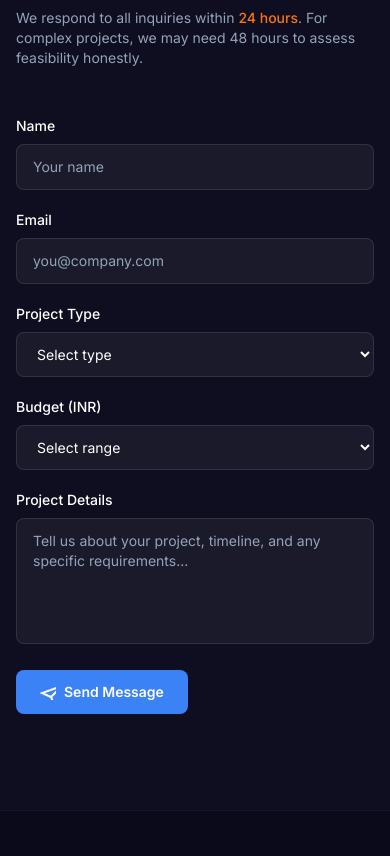
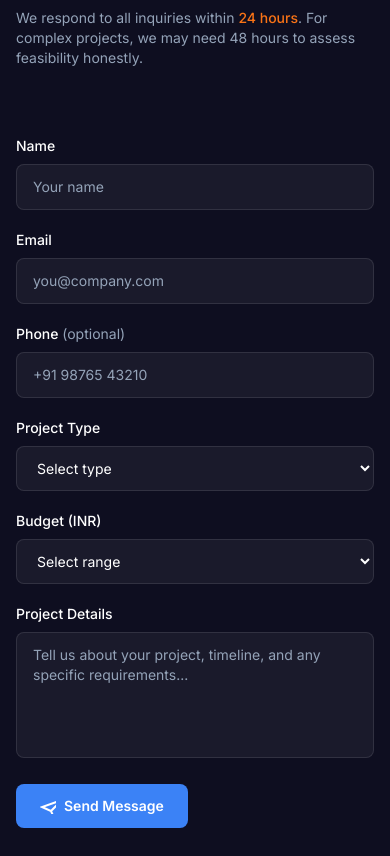
Before and after one commit to Divijha/ardiv, a plain HTML site: page ardiv-static-site/index.html in a window 390 px wide. Shown: the part 8797-9653 px from the top of the page. Drawn offline with nearby package versions, Linux system fonts and the light colour scheme.

Commit message:
Revamp contact form with Web3Forms integration
Updated the contact form to use Web3Forms for submission and added a phone number field.

```diff
--- a/ardiv-static-site/index.html
+++ b/ardiv-static-site/index.html
@@ -501,7 +501,13 @@
                     </div>
                 </div>
                 <div class="intersection-observe lg:col-span-3">
-                    <form id="contactForm" class="space-y-5" onsubmit="handleSubmit(event)">
+                    <form id="contactForm" class="space-y-5" action="https://api.web3forms.com/submit" method="POST" onsubmit="handleSubmit(event)">
+    <!-- Web3Forms -->
+    <input type="hidden" name="access_key" value="29c198ed-2eaa-4607-acc3-c0850ecab298">
+    <input type="hidden" name="subject" value="New Ardiv project enquiry">
+    <input type="hidden" name="from_name" value="Ardiv Website">
+    <input type="checkbox" name="botcheck" class="hidden" style="display:none" tabindex="-1" autocomplete="off">
+
     <div class="grid grid-cols-1 sm:grid-cols-2 gap-5">
         <div>
             <label for="name" class="block text-sm font-medium text-white mb-2">Name</label>
@@ -512,6 +518,12 @@
             <input type="email" id="email" name="email" required class="w-full rounded-lg border border-white/10 bg-white/5 px-4 py-3 text-sm text-white placeholder-ardiv-slate focus:border-ardiv-blue focus:outline-none focus:ring-1 focus:ring-ardiv-blue transition-colors" placeholder="you@company.com">
         </div>
     </div>
+
+    <div>
+        <label for="phone" class="block text-sm font-medium text-white mb-2">Phone <span class="text-ardiv-slate font-normal">(optional)</span></label>
+        <input type="tel" id="phone" name="phone" pattern="[+]?[0-9\s\-]{10,15}" title="Enter a valid phone number" class="w-full rounded-lg border border-white/10 bg-white/5 px-4 py-3 text-sm text-white placeholder-ardiv-slate focus:border-ardiv-blue focus:outline-none focus:ring-1 focus:ring-ardiv-blue transition-colors" placeholder="+91 98765 43210">
+    </div>
+
     <div class="grid grid-cols-1 sm:grid-cols-2 gap-5">
         <div>
             <label for="projectType" class="block text-sm font-medium text-white mb-2">Project Type</label>
@@ -534,11 +546,13 @@
             </select>
         </div>
     </div>
+
     <div>
         <label for="message" class="block text-sm font-medium text-white mb-2">Project Details</label>
         <textarea id="message" name="message" rows="5" required class="w-full rounded-lg border border-white/10 bg-white/5 px-4 py-3 text-sm text-white placeholder-ardiv-slate focus:border-ardiv-blue focus:outline-none focus:ring-1 focus:ring-ardiv-blue transition-colors resize-none" placeholder="Tell us about your project, timeline, and any specific requirements..."></textarea>
     </div>
-                        <button type="submit" class="inline-flex items-center justify-center rounded-lg bg-ardiv-blue px-6 py-3 text-sm font-semibold text-white hover:bg-blue-600 transition-all hover:shadow-lg hover:shadow-blue-500/25">
+
+    <button type="submit" class="inline-flex items-center justify-center rounded-lg bg-ardiv-blue px-6 py-3 text-sm font-semibold text-white hover:bg-blue-600 transition-all hover:shadow-lg hover:shadow-blue-500/25 disabled:opacity-60 disabled:cursor-not-allowed">
         <svg class="mr-2" width="16" height="16" fill="none" stroke="currentColor" stroke-width="2"><path d="M22 2L11 13M22 2l-7 20-4-9-9-4 20-7z"/></svg>
         Send Message
     </button>
```
Lines whose indentation alone changed are shown as unchanged.
